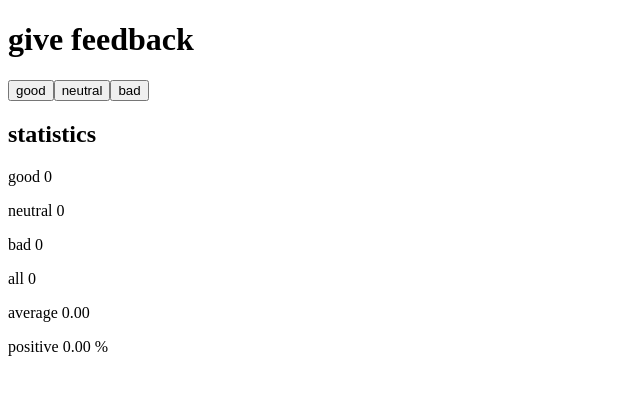
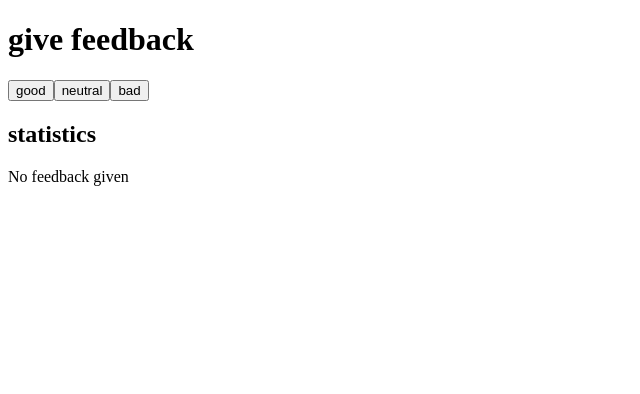
Before and after one commit to amandaguan-ag/fullstackopen, a React (Vite) app in the folder part1/unicafe/: page / in a window 1280 px wide. Shown: the top 394 px of the page, without its empty margins (0-640 px from the left). Built offline with nearby package versions, Linux system fonts and the light colour scheme.

Commit message:
1.9 Add condition to display "No feedback given" when total is 0

```diff
--- a/part1/unicafe/src/App.jsx
+++ b/part1/unicafe/src/App.jsx
@@ -8,6 +8,15 @@
   average,
   positivePercentage,
 }) => {
+  if (total === 0) {
+    return (
+      <div>
+        <h2>statistics</h2>
+        <p>No feedback given</p>
+      </div>
+    );
+  }
+
   return (
     <div>
       <h2>statistics</h2>
```
